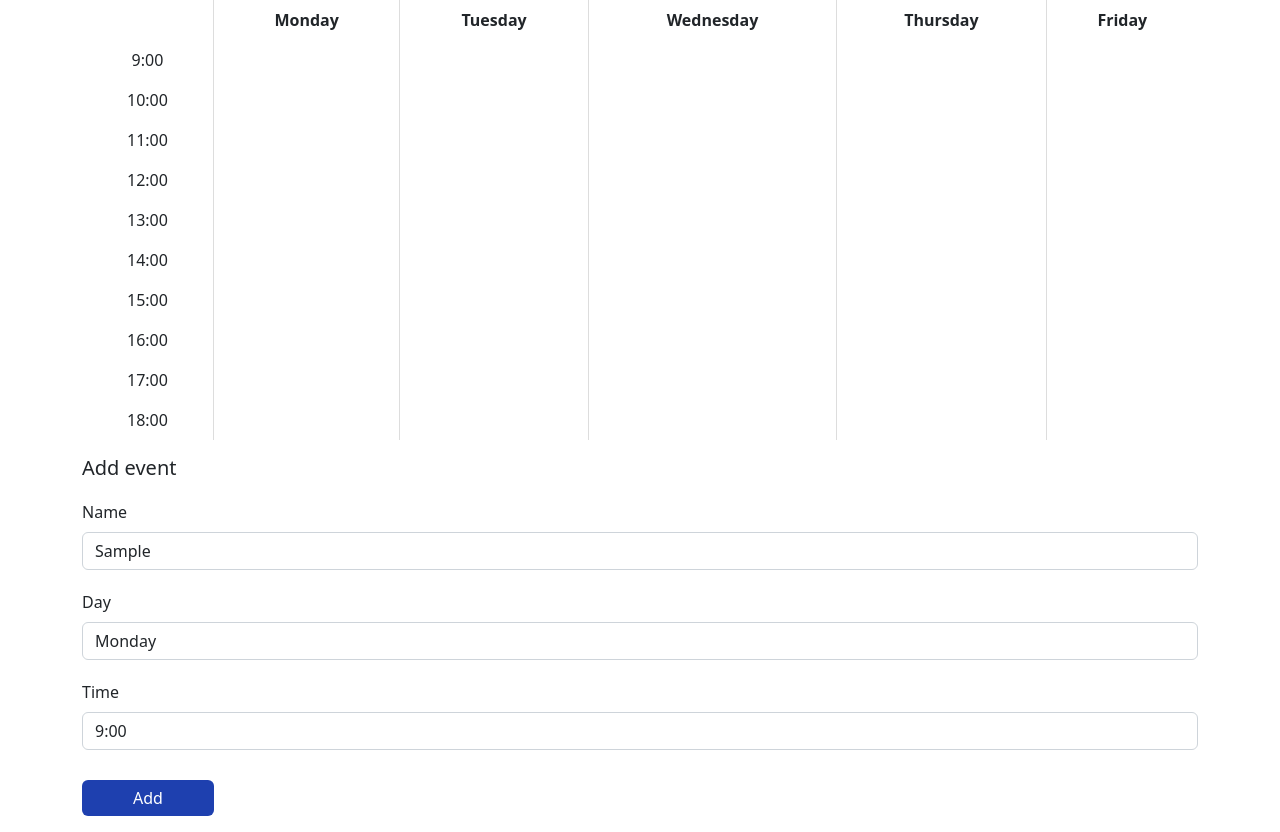
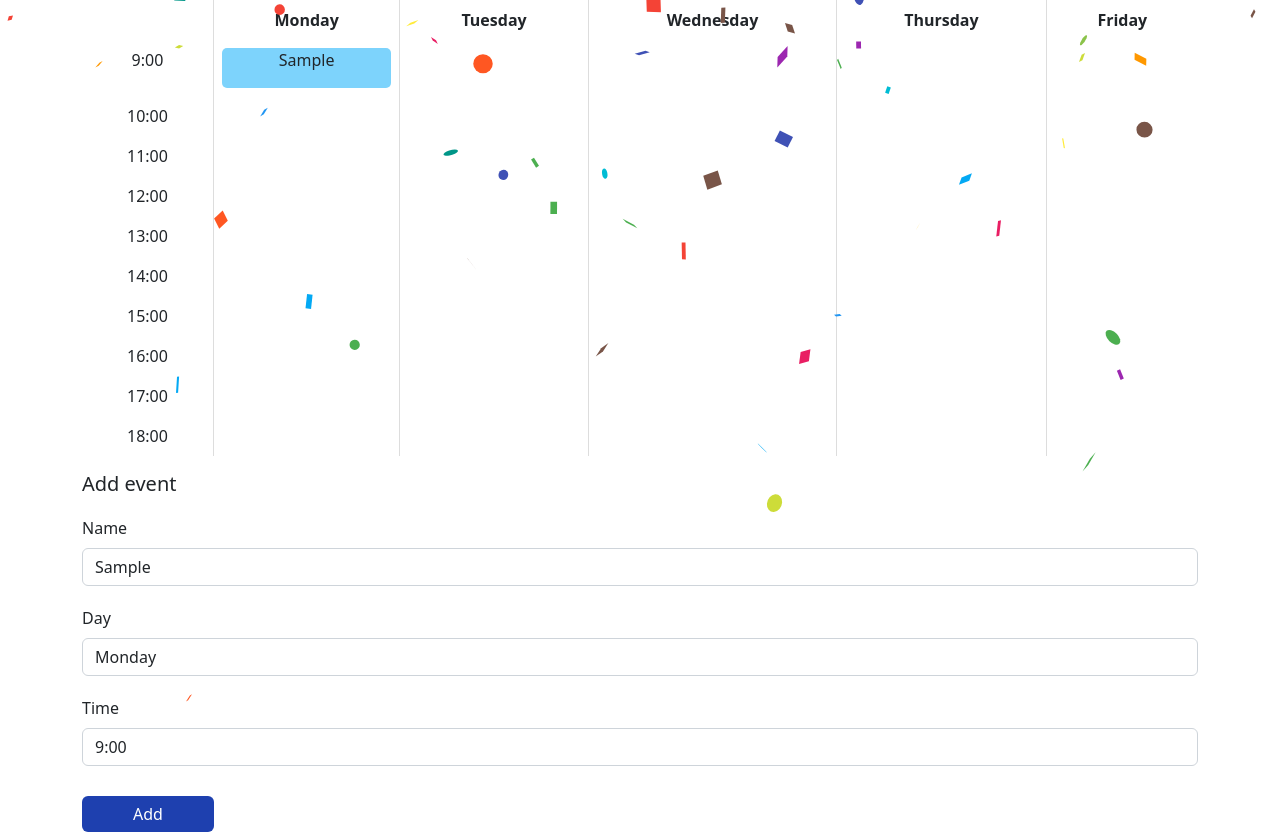
Before and after one commit to trinayau/weekly-schedule, a React (Create React App) app: page / in a window 1280 px wide. Both pictures are taken after typing "Sample" into the empty fields and a click on the button "Add". Built offline with nearby package versions, Linux system fonts and the light colour scheme.

Commit message:
add style to event

```diff
--- a/package.json
+++ b/package.json
@@ -8,6 +8,7 @@
     "bootstrap": "^5.2.3",
     "react": "^18.2.0",
     "react-bootstrap": "^2.7.0",
+    "react-confetti": "^6.1.0",
     "react-dom": "^18.2.0",
     "react-scripts": "5.0.1",
     "web-vitals": "^2.1.4"
--- a/src/components/Calendar/index.js
+++ b/src/components/Calendar/index.js
@@ -1,9 +1,15 @@
 import { Table, Container, Row, Col } from "react-bootstrap";
 import CalendarForm from "../CalendarForm";
 import { useEvents } from '../../context/EventsContext';
+import { useState } from 'react';
+import Event from "../Event";
 import "./styles.css";
+import Confetti from 'react-confetti';
+
 
 const Calendar = () => {
+  const [showConfetti, setShowConfetti] = useState(false);
+
   const daysOfWeek = ["Monday", "Tuesday", "Wednesday", "Thursday", "Friday"];
   const hoursOfDay = [
     "9:00",
@@ -23,6 +29,7 @@ const Calendar = () => {
 
   return (
     <div className="calendar">
+         {showConfetti ? <Confetti /> : null}
       <Container>
         <Row>
           <Col>
@@ -37,18 +44,28 @@ const Calendar = () => {
               </thead>
               <tbody>
                 {hoursOfDay.map((hour) => (
-                  <tr key={hour}>
+                  <tr  key={hour}>
                     <td>{hour}</td>
-                    {daysOfWeek.map((day) => (
-                      <td key={`${day}-${hour}`}></td>
-                    ))}
+                    {daysOfWeek.map((day) => {
+                      const eventsForHour = events.filter(event => event.day === day && event.startTime === hour);
+                      const numEvents = eventsForHour.length;
+                      return (
+                        <td  key={`${day}-${hour}`}>
+                          <div className="calendar-event">
+                          {eventsForHour.map(event => (
+                            <Event key={event.id} event={event} style={{ width: `${100 / numEvents}%` }}  />
+                          ))}
+                          </div>
+                        </td>
+                      );
+                    })}
                   </tr>
                 ))}
               </tbody>
             </Table>
           </Col>
         </Row>
-        <CalendarForm daysOfWeek={daysOfWeek} hoursOfDay={hoursOfDay}/>
+        <CalendarForm daysOfWeek={daysOfWeek} hoursOfDay={hoursOfDay} setShowConfetti={setShowConfetti}/>
       </Container>
 
     </div>
--- a/src/components/Calendar/styles.css
+++ b/src/components/Calendar/styles.css
@@ -9,3 +9,17 @@
 .table th:last-child {
   border-right: none;
 }
+
+.calendar-event {
+  display: flex;
+  width: 100%;
+}
+
+.calendar-event .event {
+
+
+}
+
+.calendar-event .event:not(:last-child) {
+  /* border-right: 1px solid lightgray; */
+}
--- a/src/components/CalendarForm/index.js
+++ b/src/components/CalendarForm/index.js
@@ -3,7 +3,7 @@ import { useEvents } from '../../context/EventsContext';
 import { useState } from 'react';
 import './styles.css';
 
-const CalendarForm = ({daysOfWeek, hoursOfDay}) => {
+const CalendarForm = ({daysOfWeek, hoursOfDay, setShowConfetti}) => {
 
     const { addEvent } = useEvents();
 
@@ -23,6 +23,10 @@ const CalendarForm = ({daysOfWeek, hoursOfDay}) => {
         const endTime = `${hours + 1}:${minutes}0`;
         console.log(endTime)
         addEvent({ name, day, startTime, endTime });
+        setShowConfetti(true);
+        setTimeout(() => {
+            setShowConfetti(false);
+          }, 3000);
     }
     return (
         <div className="calendar-form">
--- a/src/components/Event/index.js
+++ b/src/components/Event/index.js
@@ -1,7 +1,21 @@
-const Event = () => {
+import './styles.css'
+
+const Event = ({id, event}) => {
+    console.log(event);
+
+    const startTime = new Date(event.startTime);
+    const endTime = new Date(event.endTime);
+    const startMinutes = startTime.getMinutes();
+    const endMinutes = endTime.getMinutes();
+    const top = startTime.getHours() * 60 + startMinutes;
+    const height = (endTime - startTime) / 60 / 1000;
     return (
-    <div className="event">
-
+    <div className="event" id={id}
+    style={{
+      top: `${top}px`,
+      height: `${height}px`,
+    }}>
+        <p>{event.name}</p>
     </div> );
 }
 
--- /dev/null
+++ b/src/components/Event/styles.css
@@ -0,0 +1,9 @@
+.event {
+    flex: 1;
+    display: flex;
+    flex-direction: column;
+    align-items: center;
+    box-sizing: border-box;
+    background-color: #7DD3FC;
+    border-radius: 5px;
+  }
--- a/src/pages/Homepage/styles.css
+++ b/src/pages/Homepage/styles.css
@@ -1,5 +1,5 @@
 *{
     padding: 0;
     margin: 0;
-    box-sizing: border-box;
+    /* box-sizing: border-box; */
 }
```
Also changed, not shown: 1 other file (tests, documents, lock files or other folders).
